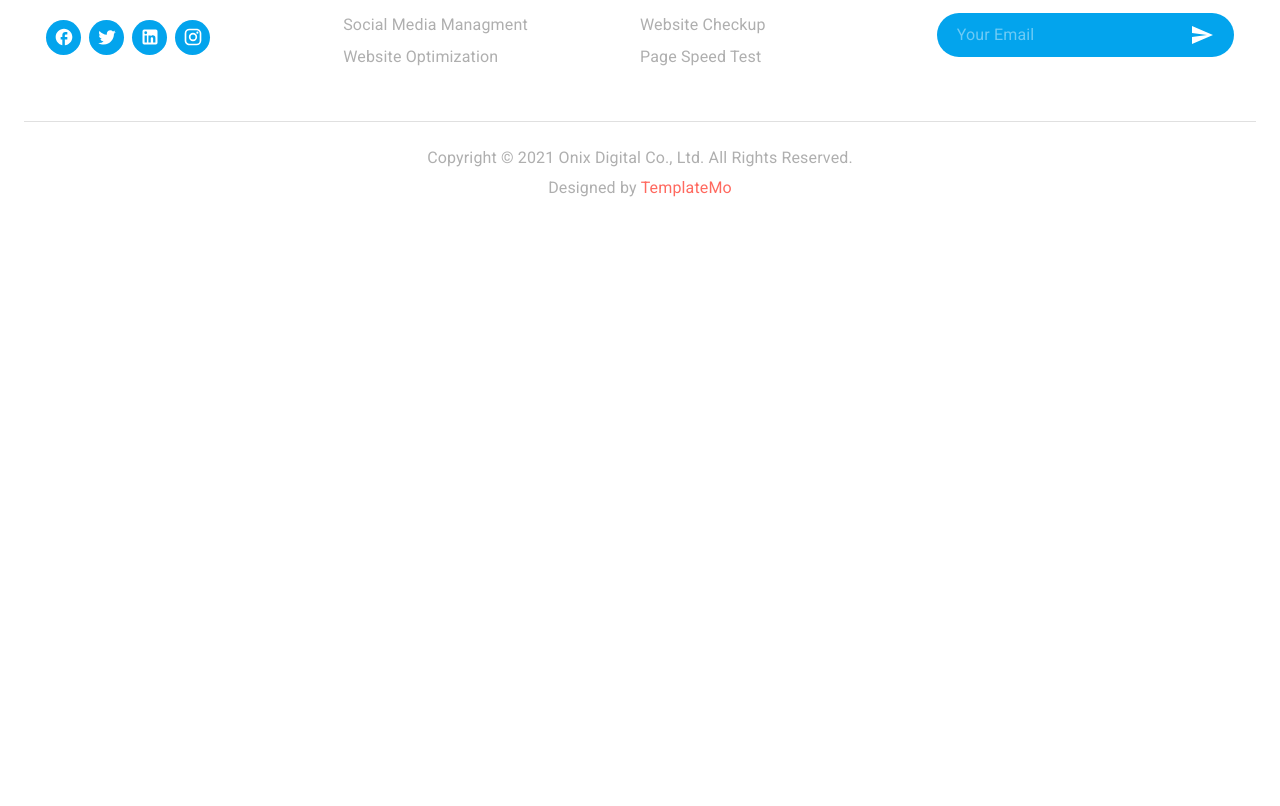
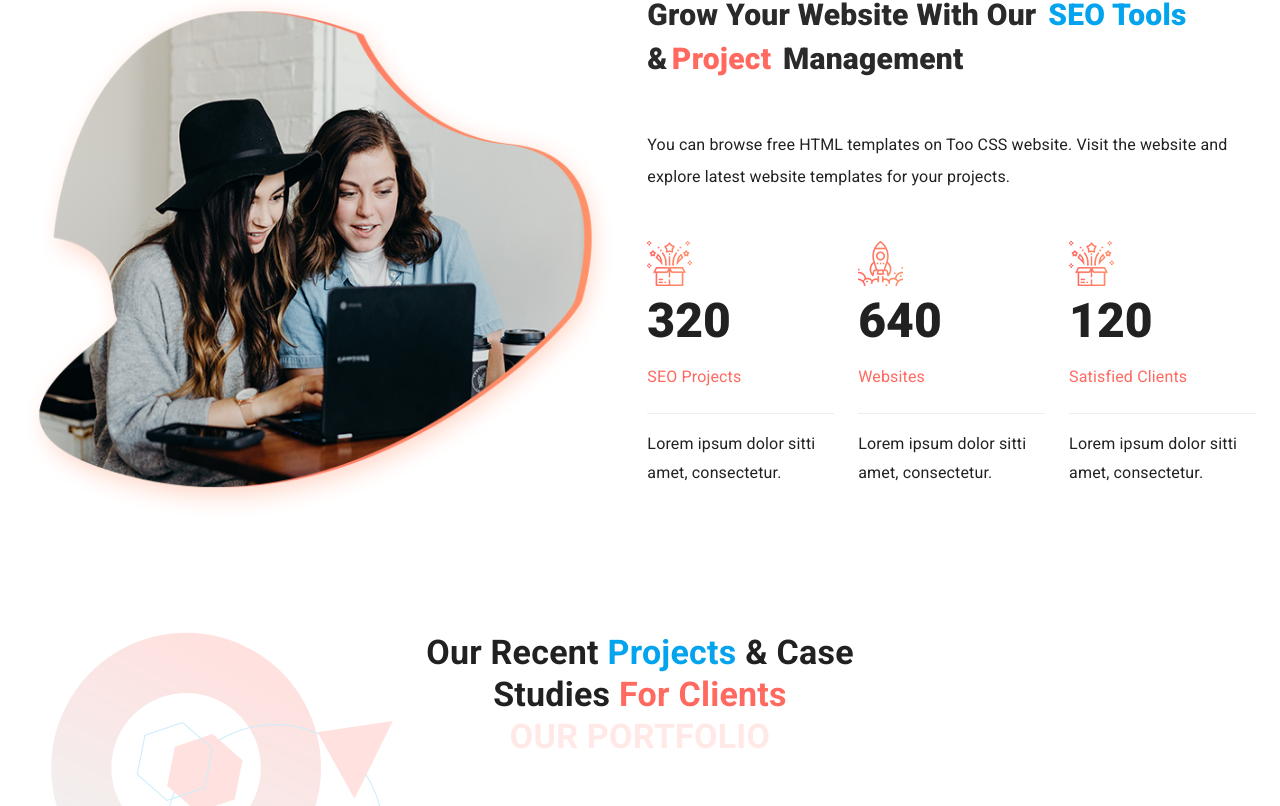
Before and after one commit to basel2053/MUI-temp-project, a React (Vite) app: page / in a window 1280 px wide. Shown: the part 1614-2420 px from the top of the page. Before the commit the page ends 1814 px from the top, so only its background shows below. Built offline with nearby package versions, Linux system fonts and the light colour scheme.

Commit message:
about section

```diff
--- a/src/App.tsx
+++ b/src/App.tsx
@@ -5,6 +5,8 @@ import GlobalStyles from '@mui/material/GlobalStyles';
 import Layout from './components/Layout';
 import Hero from './components/Hero';
 import Services from './components/Services';
+import Stats from './components/Stats';
+import Projects from './components/Projects';
 
 function App() {
   return (
@@ -14,6 +16,8 @@ function App() {
       <Layout>
         <Hero />
         <Services />
+        <Stats />
+        <Projects />
       </Layout>
     </ThemeProvider>
   );
--- /dev/null
+++ b/src/components/Projects.tsx
@@ -0,0 +1,33 @@
+import Box from '@mui/material/Box';
+import Container from '@mui/material/Container';
+import Typography from '@mui/material/Typography';
+import ProjectSlider from './sliders/ProjcetSlider';
+
+const Projects = () => {
+  return (
+    <>
+      <Box sx={{ position: 'absolute', left: '4%' }}>
+        <img src="/images/portfolio-left-dec.png" />
+      </Box>
+      <Typography textAlign="center" variant="h4" fontWeight="700">
+        Our Recent <span style={{ color: '#03A4ED' }}> Projects</span> & Case <br />
+        Studies
+        <span style={{ color: '#FF695F' }}> For Clients</span>
+      </Typography>
+      <Typography
+        textAlign="center"
+        variant="h4"
+        fontWeight="700"
+        sx={{ textTransform: 'uppercase', color: theme => theme.palette.error.main, opacity: 0.15, mb: 6 }}
+      >
+        OUR PORTFOLIO
+      </Typography>
+
+      <div style={{ margin: '20px 2rem' }}>
+        <ProjectSlider />
+      </div>
+    </>
+  );
+};
+
+export default Projects;
--- a/src/components/Services.tsx
+++ b/src/components/Services.tsx
@@ -25,7 +25,7 @@ const Services = () => {
         </Typography>
         <ServiceSlider />
       </Container>
-      <Box sx={{ position: 'absolute', right: 0, mt: -30 }}>
+      <Box sx={{ position: 'absolute', right: 0, mt: -27 }}>
         <img src="/images/services-right-dec.png" />
       </Box>
     </>
--- /dev/null
+++ b/src/components/Stats.tsx
@@ -0,0 +1,74 @@
+import Box from '@mui/material/Box';
+import Stack from '@mui/material/Stack';
+import Container from '@mui/material/Container';
+import Typography from '@mui/material/Typography';
+
+const Stats = () => {
+  return (
+    <Container sx={{ maxWidth: { xl: 1350, lg: 1400, md: 1040, tl: 800, sm: 600 }, mt: 16, mb: 14 }}>
+      <Stack direction="row" spacing={4}>
+        <img src="/images/about-left-image.png" alt="about-left" width="48%" />
+        <Box>
+          <Typography
+            variant="h4"
+            fontWeight="900"
+            sx={{ mb: 6, fontSize: 30, color: '#2a2a2a', letterSpacing: '0.25px', lineHeight: '44px' }}
+          >
+            Grow Your Website With Our <span style={{ color: '#03A4ED', margin: '0 4px' }}> SEO Tools</span> &
+            <span style={{ color: '#FF695F', margin: '0 4px' }}>Project</span> Management
+          </Typography>
+          <p style={{ lineHeight: 2 }}>
+            You can browse free HTML templates on Too CSS website. Visit the website and explore latest website
+            templates for your projects.
+          </p>
+          <Stack direction="row" gap={3}>
+            <Box
+              sx={{
+                my: 4,
+              }}
+            >
+              <img src="/images/service-icon-01.png" alt="" />
+              <Typography variant="h3" fontWeight="900" sx={{ mb: 0 }}>
+                320
+              </Typography>
+              <p style={{ color: '#FF695F' }}>SEO Projects</p>
+              <Typography variant="body1" lineHeight={1.8} sx={{ mt: 3, borderTop: '1px solid #eee', pt: 2 }}>
+                Lorem ipsum dolor sitti amet, consectetur.
+              </Typography>
+            </Box>
+            <Box
+              sx={{
+                my: 4,
+              }}
+            >
+              <img src="/images/service-icon-02.png" alt="" />
+              <Typography variant="h3" fontWeight="900" sx={{ mb: 0 }}>
+                640
+              </Typography>
+              <p style={{ color: '#FF695F' }}>Websites</p>
+              <Typography variant="body1" lineHeight={1.8} sx={{ mt: 3, borderTop: '1px solid #eee', pt: 2 }}>
+                Lorem ipsum dolor sitti amet, consectetur.
+              </Typography>
+            </Box>
+            <Box
+              sx={{
+                my: 4,
+              }}
+            >
+              <img src="/images/service-icon-01.png" alt="" />
+              <Typography variant="h3" fontWeight="900" sx={{ mb: 0 }}>
+                120
+              </Typography>
+              <p style={{ color: '#FF695F' }}>Satisfied Clients</p>
+              <Typography variant="body1" lineHeight={1.8} sx={{ mt: 3, borderTop: '1px solid #eee', pt: 2 }}>
+                Lorem ipsum dolor sitti amet, consectetur.
+              </Typography>
+            </Box>
+          </Stack>
+        </Box>
+      </Stack>
+    </Container>
+  );
+};
+
+export default Stats;
--- a/src/components/sliders/HeroSlider.tsx
+++ b/src/components/sliders/HeroSlider.tsx
@@ -39,24 +39,9 @@ export default function HeroSlider() {
           </Typography>
           <Typography variant="h3" fontWeight="900" lineHeight={1.5}>
             Build
-            <Typography
-              variant="h3"
-              display="inline"
-              fontWeight="900"
-              sx={{ mx: 1, color: theme => theme.palette.primary.main }}
-            >
-              your website
-            </Typography>
+            <span style={{ margin: '0 8px', color: '#03A4ED' }}>your website</span>
             the best in
-            <Typography
-              variant="h3"
-              display="inline"
-              fontWeight="900"
-              sx={{ ml: 1, color: theme => theme.palette.error.main }}
-            >
-              SEO
-            </Typography>
-            ?
+            <span style={{ margin: '0 8px', color: '#FF695F' }}>SEO</span>?
           </Typography>
           <p>this is a professional looking HTML Bootstrap 5 website template brought to you by TemplateMo website.</p>
           <Stack direction="row" alignItems="center">
@@ -100,23 +85,9 @@ export default function HeroSlider() {
           </Typography>
           <Typography variant="h3" fontWeight="900" lineHeight={1.5}>
             Get the
-            <Typography
-              variant="h3"
-              display="inline"
-              fontWeight="900"
-              sx={{ mx: 1, color: theme => theme.palette.primary.main }}
-            >
-              best ideas
-            </Typography>
+            <span style={{ margin: '0 8px', color: '#03A4ED' }}>best ideas</span>
             for
-            <Typography
-              variant="h3"
-              display="inline"
-              fontWeight="900"
-              sx={{ ml: 1, color: theme => theme.palette.error.main }}
-            >
-              your website
-            </Typography>
+            <span style={{ margin: '0 8px', color: '#FF695F' }}>your website</span>
           </Typography>
           <p>
             You are NOT allowed to redistribute this template ZIP file on any Free CSS collection websites. Contact us
@@ -163,24 +134,9 @@ export default function HeroSlider() {
           </Typography>
           <Typography variant="h3" fontWeight="900" lineHeight={1.5}>
             Watch
-            <Typography
-              variant="h3"
-              display="inline"
-              fontWeight="900"
-              sx={{ mx: 1, color: theme => theme.palette.primary.main }}
-            >
-              our videos
-            </Typography>
+            <span style={{ margin: '0 8px', color: '#03A4ED' }}>our videos</span>
             for your
-            <Typography
-              variant="h3"
-              display="inline"
-              fontWeight="900"
-              sx={{ ml: 1, color: theme => theme.palette.error.main }}
-            >
-              project
-            </Typography>
-            ?
+            <span style={{ margin: '0 8px', color: '#FF695F' }}>project</span>?
           </Typography>
           <p>
             Please
--- /dev/null
+++ b/src/components/sliders/ProjcetSlider.tsx
@@ -0,0 +1,68 @@
+import { Swiper, SwiperSlide } from 'swiper/react';
+
+// Import Swiper styles
+import 'swiper/css';
+import 'swiper/css/pagination';
+
+// import required modules
+import { Pagination, Autoplay, Navigation } from 'swiper';
+import Typography from '@mui/material/Typography';
+import Box from '@mui/material/Box';
+
+const ProjectSlider = () => {
+  return (
+    <Swiper
+      slidesPerView={3}
+      spaceBetween={30}
+      pagination={{
+        clickable: true,
+      }}
+      modules={[Autoplay, Pagination, Navigation]}
+      loop={true}
+      autoplay={{
+        delay: 2500,
+        disableOnInteraction: false,
+      }}
+      className="mySwiper project-slider"
+    >
+      <SwiperSlide>
+        <Box
+          sx={{
+            boxShadow: '0px 0px 15px rgba(0,0,0,0.05)',
+            borderRadius: '20px',
+            width: 460,
+            transition: '0.3s all',
+            ':hover': { opacity: 0.75 },
+          }}
+        >
+          <img src="/images/portfolio-01.jpg" width="460" style={{ borderRadius: '20px' }} />
+          <Box sx={{ position: 'absolute', backgroundImage: `url(/images/hover-bg.png)` }}></Box>
+        </Box>
+      </SwiperSlide>
+      <SwiperSlide>
+        <Box
+          sx={{
+            boxShadow: '0px 0px 15px rgba(0,0,0,0.05)',
+            borderRadius: '20px',
+            width: 460,
+          }}
+        >
+          <img src="/images/portfolio-02.jpg" width="460" style={{ borderRadius: '20px' }} />
+        </Box>
+      </SwiperSlide>
+      <SwiperSlide>
+        <Box
+          sx={{
+            boxShadow: '0px 0px 15px rgba(0,0,0,0.05)',
+            borderRadius: '20px',
+            width: 460,
+          }}
+        >
+          <img src="/images/portfolio-03.jpg" width="460" style={{ borderRadius: '20px' }} />
+        </Box>
+      </SwiperSlide>
+    </Swiper>
+  );
+};
+
+export default ProjectSlider;
--- a/src/index.css
+++ b/src/index.css
@@ -39,3 +39,7 @@
 .service-slider .swiper-pagination-bullet-active {
   transform: scale(1.3);
 }
+
+.project-slider {
+  margin: '20px 2rem';
+}
```
